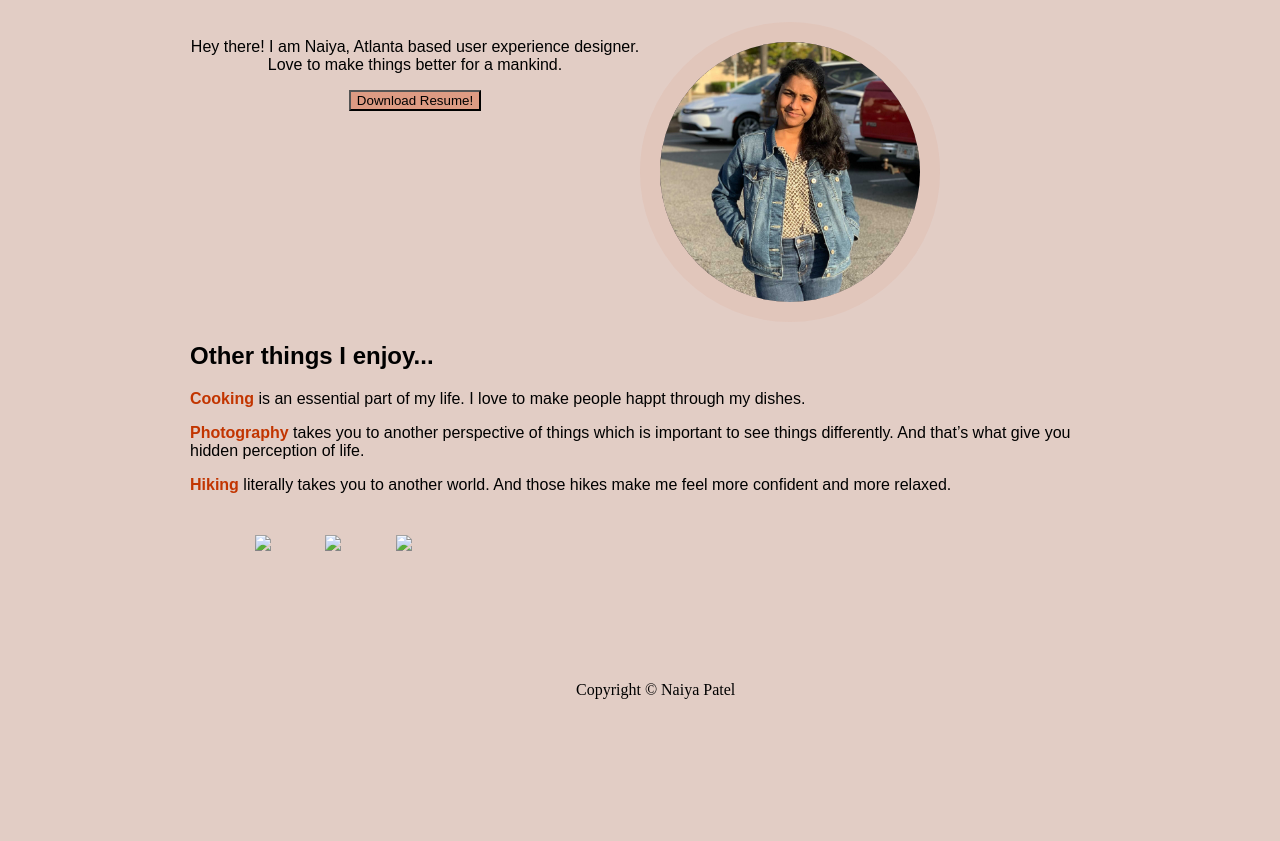
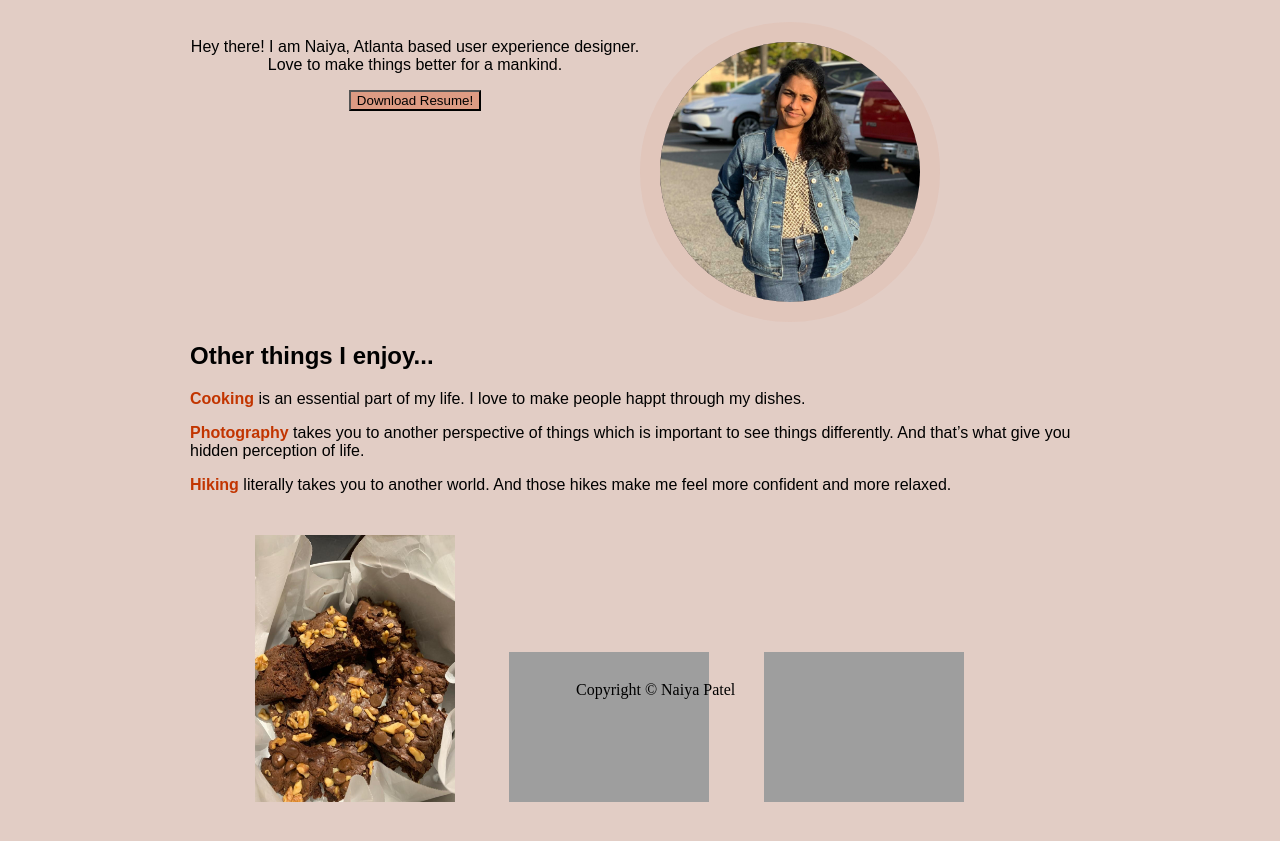
Before and after one commit to naiya9m/UX_UI_HW_17, a plain HTML site: page index.html in a window 1280 px wide. Shown: the part 101-942 px from the top of the page. Drawn offline with Linux system fonts and the light colour scheme; the site is published under a folder, as on GitHub Pages, so addresses that start at the root find nothing.

Commit message:
images changes

```diff
--- a/index.html
+++ b/index.html
@@ -56,13 +56,13 @@
             </p>
             <ul class="thumbnails">
                 <li class="inline-block">
-                    <img src="/images/img1.jpg">
+                    <img src="images/img1.jpg">
                 </li>
                 <li class="inline-block">
-                    <img src="/images/img2.jpg">
+                    <img src="images/img2.jpg">
                 </li>
                 <li class="inline-block">
-                    <img src="/images/img3.jpg">
+                    <img src="images/img3.jpg">
                 </li>
             </ul>
 
```
